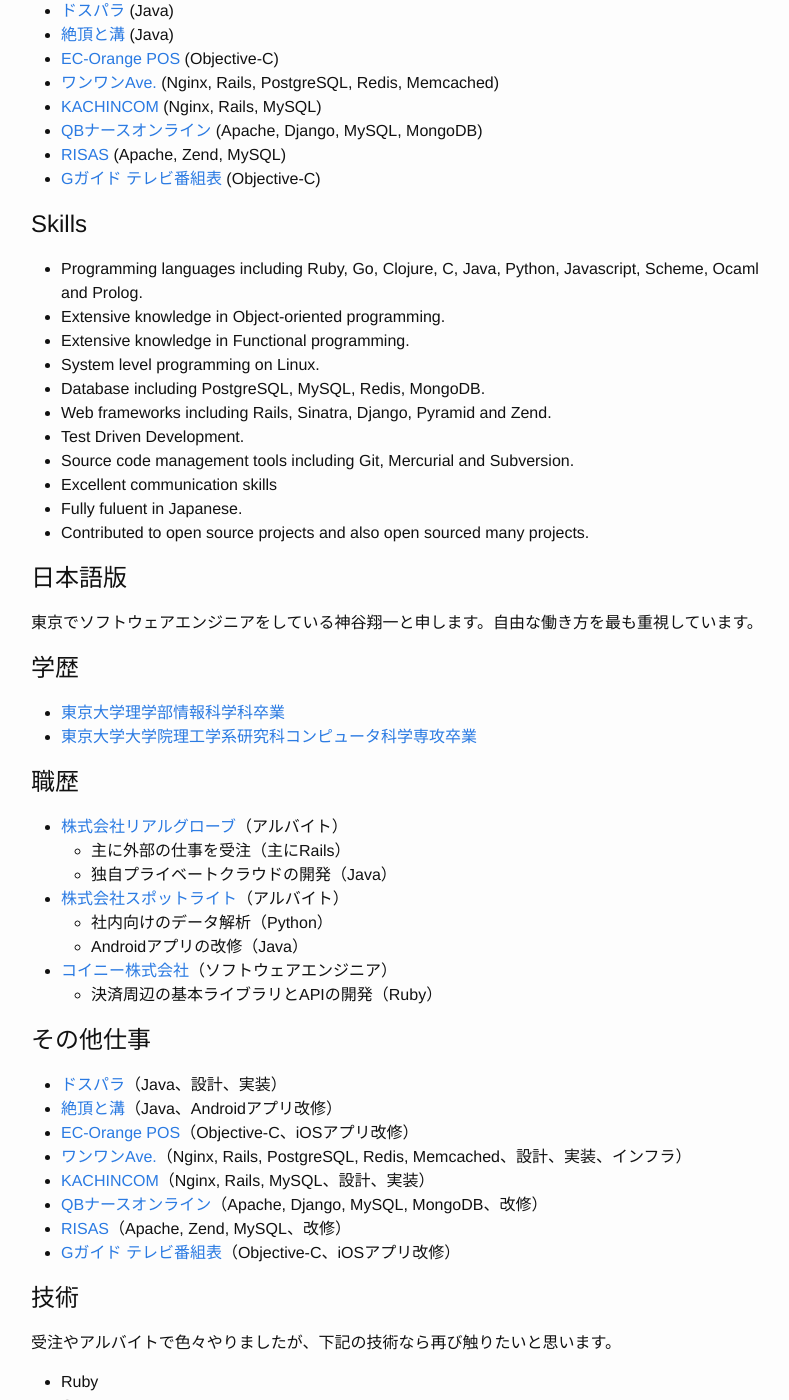
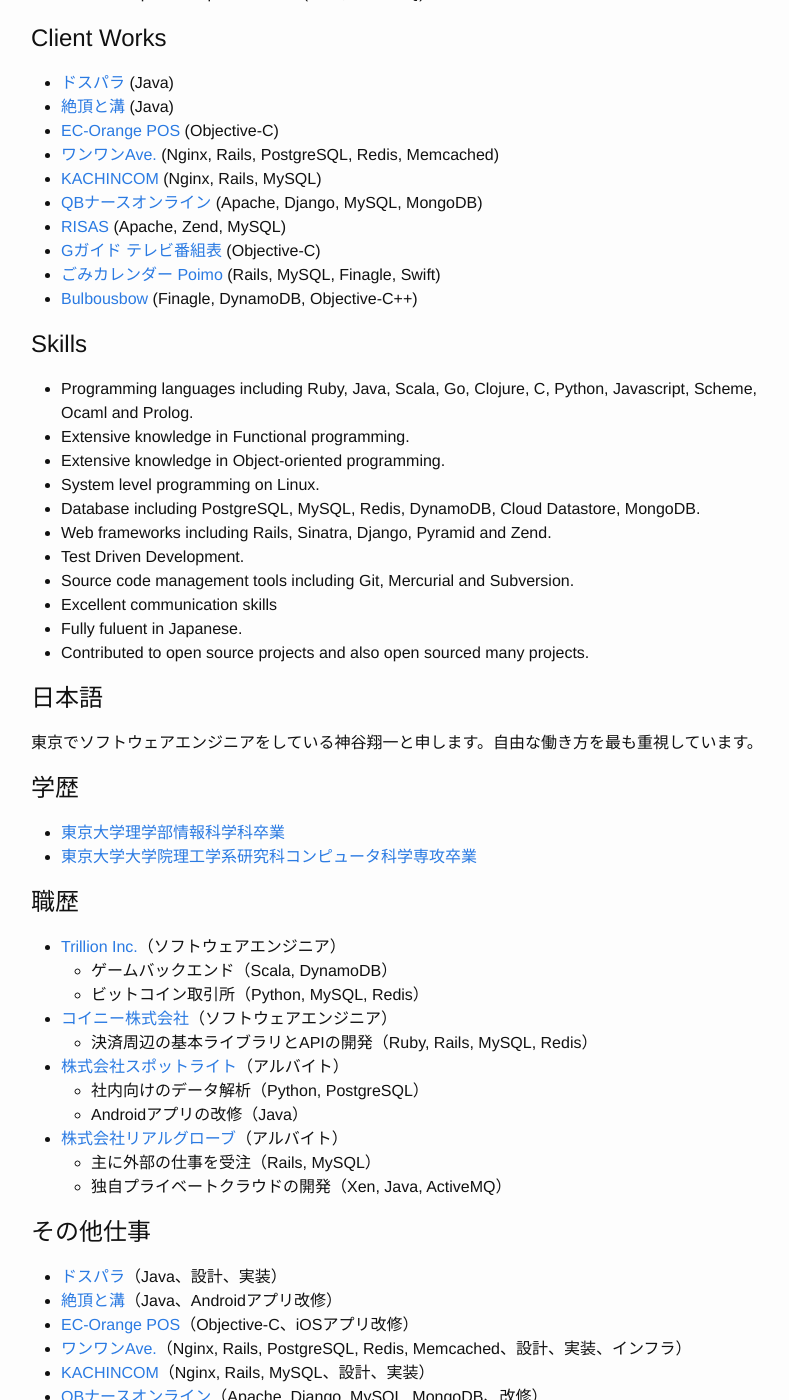
Before and after one commit to shouichi/shouichi.github.io, a Jekyll site: the page built from about.md, in a window 1280 px wide and 1400 px high, scrolled down 699 px. Shown: the whole window, without its empty margins (239-1028 px from the left). Built offline with Jekyll 4.4.1, drawn with Linux system fonts in a browser that asks for light colours; some of the changed text lies outside the part shown.

Commit message:
Update about

```diff
--- a/about.md
+++ b/about.md
@@ -14,6 +14,9 @@
 
 # Work Experience
 
+- [Trillion Inc.](http://www.trlln.com) (Senior Software Engineer, Full-time)
+  - Development of game backend (Scala, DynamoDB).
+  - Development of bit coin exchange (Python, MySQL, Redis).
 - [Coiney Inc.](http://coiney.com/) (Senior Software Engineer, Full-time)
   - Development of core libraries and API for payment (Ruby).
   - Connecting to a bank API.
@@ -36,14 +39,16 @@
 - [QBナースオンライン](https://qbnurse-online.com/) (Apache, Django, MySQL, MongoDB)
 - [RISAS](http://risas.jp) (Apache, Zend, MySQL)
 - [Gガイド テレビ番組表](https://itunes.apple.com/jp/app/ggaido-terebi-fan-zu-biao/id543128311) (Objective-C)
+- [ごみカレンダー Poimo](https://itunes.apple.com/jp/app/gomikarenda-poimo/id1019065960?mt=8) (Rails, MySQL, Finagle, Swift)
+- [Bulbousbow](https://itunes.apple.com/jp/app/bulbousbow/id1046458042) (Finagle, DynamoDB, Objective-C++)
 
 # Skills
 
-- Programming languages including Ruby, Go, Clojure, C, Java, Python, Javascript, Scheme, Ocaml and Prolog.
+- Programming languages including Ruby, Java, Scala, Go, Clojure, C, Python, Javascript, Scheme, Ocaml and Prolog.
+- Extensive knowledge in Functional programming.
 - Extensive knowledge in Object-oriented programming.
-- Extensive knowledge in Functional programming.
 - System level programming on Linux.
-- Database including PostgreSQL, MySQL, Redis, MongoDB.
+- Database including PostgreSQL, MySQL, Redis, DynamoDB, Cloud Datastore, MongoDB.
 - Web frameworks including Rails, Sinatra, Django, Pyramid and Zend.
 - Test Driven Development.
 - Source code management tools including Git, Mercurial and Subversion.
@@ -52,7 +57,7 @@
 - Contributed to open source projects and also open sourced many projects.
 
 
-# 日本語版
+# 日本語
 
 東京でソフトウェアエンジニアをしている神谷翔一と申します。自由な働き方を最も重視しています。
 
@@ -63,14 +68,17 @@
 
 # 職歴
 
+- [Trillion Inc.](http://www.trlln.com)（ソフトウェアエンジニア）
+  - ゲームバックエンド（Scala, DynamoDB）
+  - ビットコイン取引所（Python, MySQL, Redis）
+- [コイニー株式会社](http://coiney.com/)（ソフトウェアエンジニア）
+  - 決済周辺の基本ライブラリとAPIの開発（Ruby, Rails, MySQL, Redis）
+- [株式会社スポットライト](http://spotlig.ht/)（アルバイト）
+  - 社内向けのデータ解析（Python, PostgreSQL）
+  - Androidアプリの改修（Java）
 - [株式会社リアルグローブ](http://realglobe.jp/)（アルバイト）
-  - 主に外部の仕事を受注（主にRails）
-  - 独自プライベートクラウドの開発（Java）
-- [株式会社スポットライト](http://spotlig.ht/)（アルバイト）
-  - 社内向けのデータ解析（Python）
-  - Androidアプリの改修（Java）
-- [コイニー株式会社](http://coiney.com/)（ソフトウェアエンジニア）
-  - 決済周辺の基本ライブラリとAPIの開発（Ruby）
+  - 主に外部の仕事を受注（Rails, MySQL）
+  - 独自プライベートクラウドの開発（Xen, Java, ActiveMQ）
 
 # その他仕事
 
@@ -82,14 +90,5 @@
 - [QBナースオンライン](https://qbnurse-online.com/)（Apache, Django, MySQL, MongoDB、改修）
 - [RISAS](http://risas.jp)（Apache, Zend, MySQL、改修）
 - [Gガイド テレビ番組表](https://itunes.apple.com/jp/app/ggaido-terebi-fan-zu-biao/id543128311)（Objective-C、iOSアプリ改修）
-
-# 技術
-
-受注やアルバイトで色々やりましたが、下記の技術なら再び触りたいと思います。
-
-- Ruby
-- Go
-- Clojure
-- Java
-- PostgreSQL
-- Redis
+- [ごみカレンダー Poimo](https://itunes.apple.com/jp/app/gomikarenda-poimo/id1019065960?mt=8) (Rails, MySQL, Finagle, Swift)
+- [Bulbousbow](https://itunes.apple.com/jp/app/bulbousbow/id1046458042) (Finagle, DynamoDB, Objective-C++)
```
